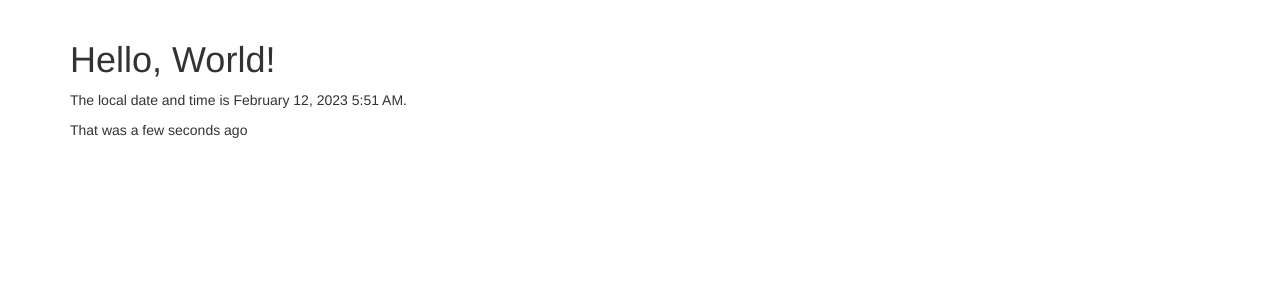
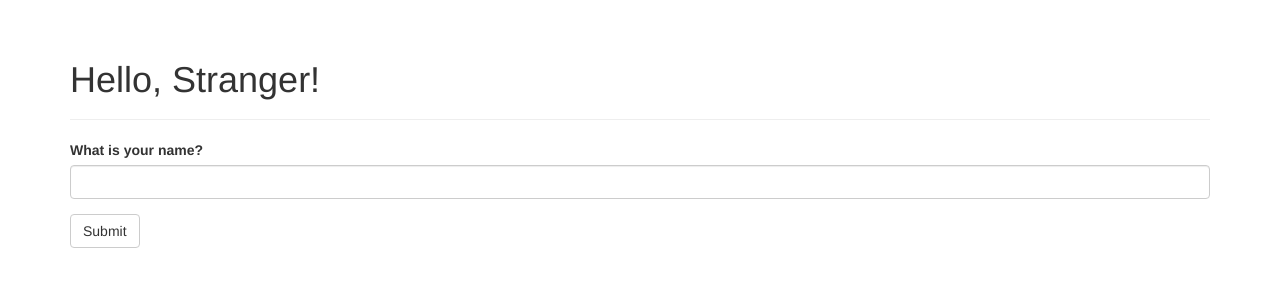
Before and after one commit to justinhhorner/flask-post, a Flask app: page / in a window 1280 px wide. Shown: the part 52-352 px from the top of the page. Run offline with Flask 2, Linux system fonts and the light colour scheme; some libraries are stand-ins or nearby versions.

Commit message:
Add WTForms, redirect, and flash messages

```diff
--- a/hello.py
+++ b/hello.py
@@ -1,15 +1,30 @@
 from datetime import datetime
-from flask import Flask, request, make_response,  render_template
+from flask import Flask, redirect, request, make_response,  render_template, session, url_for, flash
 from flask_bootstrap import Bootstrap
 from flask_moment import Moment
+from flask_wtf import FlaskForm
+from wtforms import StringField, SubmitField
+from wtforms.validators import DataRequired
 
 app = Flask(__name__)
+app.config['SECRET_KEY'] = '2e7d7490eaf58b49c3626c644dd9753b'
 bootstrap = Bootstrap(app)
 moment = Moment(app)
 
-@app.route('/')
+class NameForm(FlaskForm):
+    name = StringField('What is your name?', validators=[DataRequired()])
+    submit = SubmitField('Submit')
+
+@app.route('/', methods=['GET', 'POST'])
 def index():
-    return render_template('index.html', current_time=datetime.utcnow())
+    form = NameForm()
+    if form.validate_on_submit():
+        old_name = session.get('name')
+        if old_name is not None and old_name != form.name.data:
+            flash('Looks like you have changed your name!')
+        session['name'] = form.name.data
+        return redirect(url_for('index'))
+    return render_template('index.html', form=form, name=session.get('name'))
 
 @app.route('/agent')
 def agent():
--- a/templates/base.html
+++ b/templates/base.html
@@ -32,6 +32,13 @@
 
 {% block content %}
 <div class="container">
+    {% for message in get_flashed_messages() %}
+    <div class="alert alert-warning">
+        <button type="button" class="close" data-dismiss="alert">&times;</button>
+        {{ message }}
+    </div>
+    {% endfor %}
+
     {% block page_content %}{% endblock %}
 </div>
 {% endblock %}
--- a/templates/index.html
+++ b/templates/index.html
@@ -1,9 +1,11 @@
 {% extends "base.html" %}
+{% import "bootstrap/wtf.html" as wtf %}
 
 {% block title %}Flask Post{% endblock %}
 
 {% block page_content %}
-<h1>Hello, World!</h1>
-<p>The local date and time is {{ moment(current_time).format('LLL') }}.</p>
-<p>That was {{ moment(current_time).fromNow(refresh=True) }}</p>
+<div class="page-header">
+    <h1>Hello, {% if name %}{{ name }}{% else %}Stranger{% endif %}!</h1>
+</div>
+{{ wtf.quick_form(form) }}
 {% endblock %}
```
